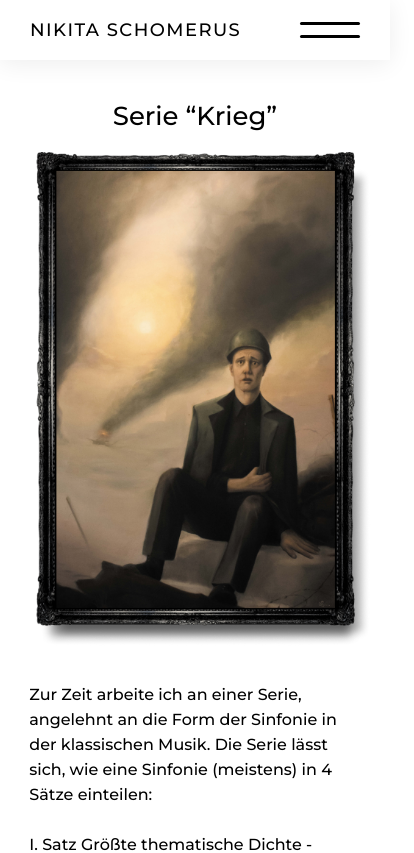
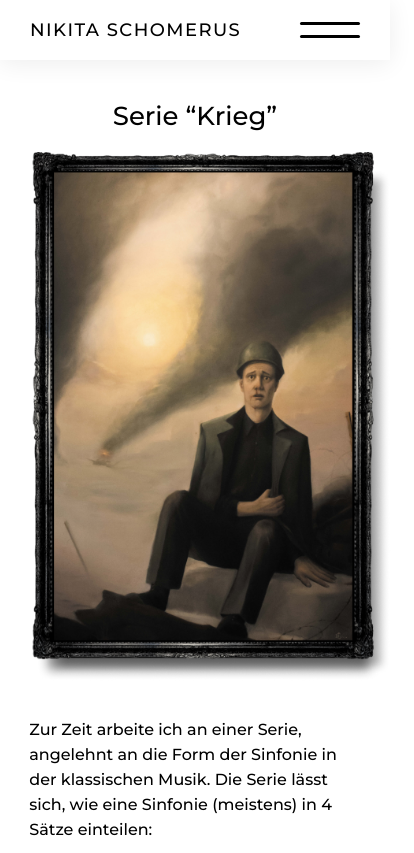
Before and after one commit to JuicyCodeDev/NickArtistitPortfolio, a Next.js app: page /latest in a window 390 px wide. Shown: the top 853 px of the page, 414 px wide, since content can reach past the window. Built offline with nearby package versions, Linux system fonts and the light colour scheme.

Commit message:
latest page changes

```diff
--- a/styles/Latest.module.css
+++ b/styles/Latest.module.css
@@ -102,12 +102,11 @@
   }
 
   .image {
-    width: 90%;
     object-fit: contain;
     display: block;
     margin-left: auto;
     margin-right: auto;
-    padding-left: 15px;
+    padding-left: 25px;
     box-sizing: border-box;
   }
 
```
